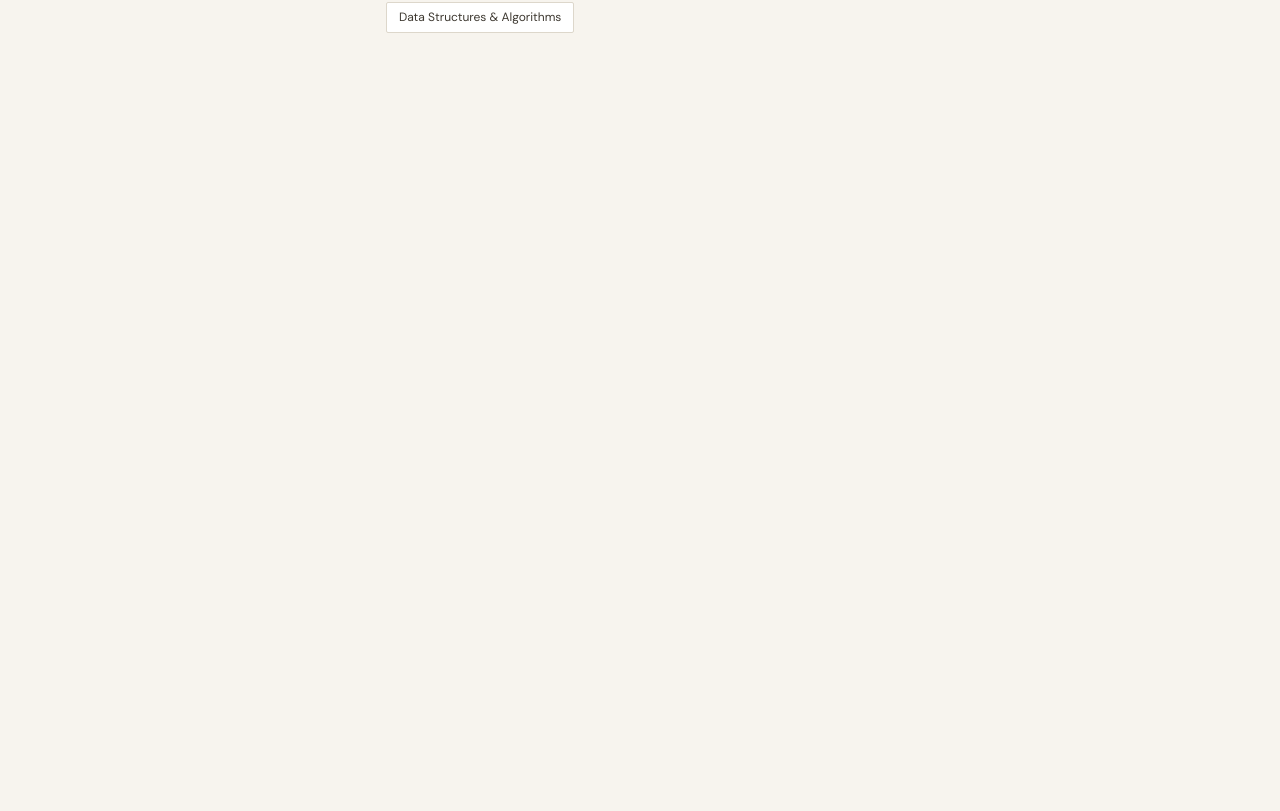
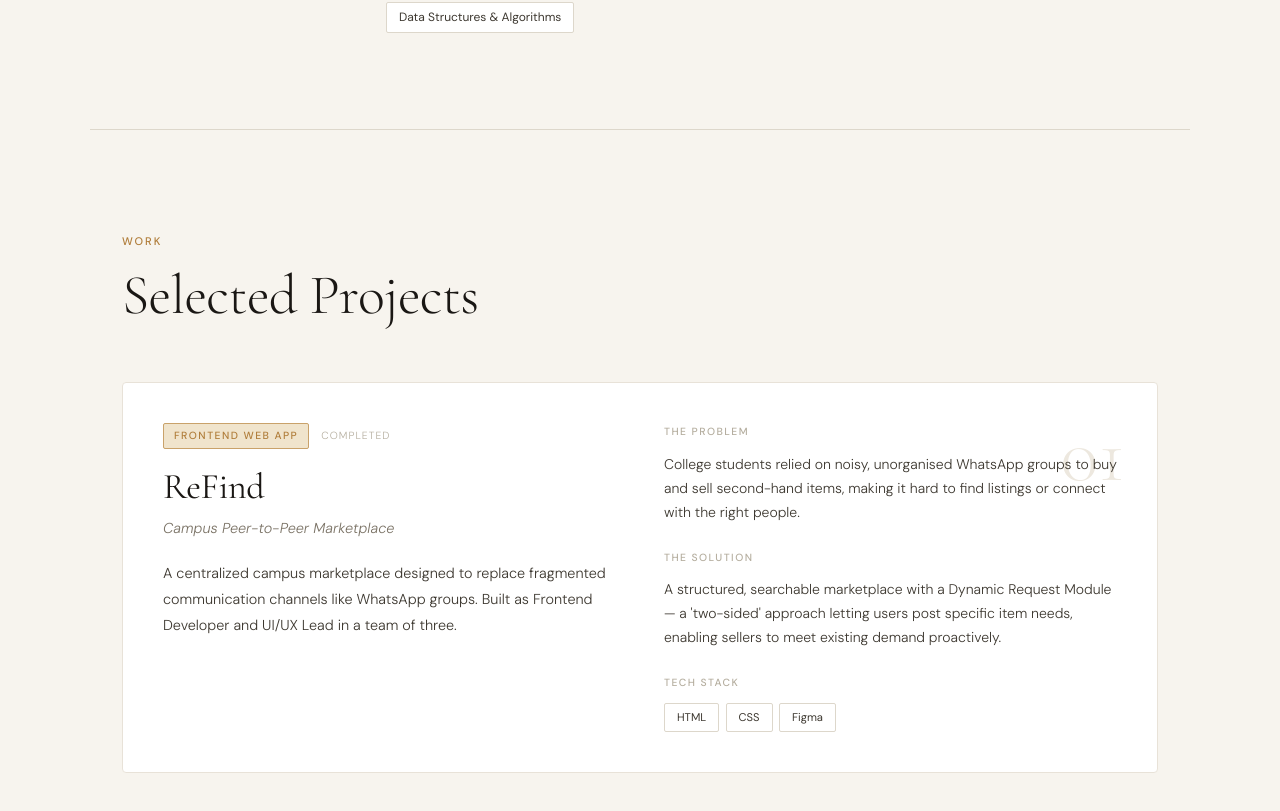
Before and after one commit to mohbhargava04/AI-Portfolio, a Next.js app: page / in a window 1280 px wide. Shown: the part 1271-2082 px from the top of the page. Before the commit the page ends 1400 px from the top, so only its background shows below. Built offline with nearby package versions, Linux system fonts and the light colour scheme.

Commit message:
feat: add projects section

```diff
--- a/src/app/page.tsx
+++ b/src/app/page.tsx
@@ -1,6 +1,7 @@
 import Navbar from "@/components/ui/Navbar";
 import HeroSection from "@/components/sections/HeroSection";
 import SkillsSection from "@/components/sections/SkillsSection";
+import ProjectsSection from "@/components/sections/ProjectsSection";
 
 export default function Home() {
   return (
@@ -8,6 +9,7 @@ export default function Home() {
       <Navbar />
       <HeroSection />
       <SkillsSection />
+      <ProjectsSection />
     </main>
   );
 }
--- /dev/null
+++ b/src/components/sections/ProjectsSection.tsx
@@ -0,0 +1,56 @@
+"use client";
+import { portfolioData } from "@/data/portfolio";
+
+export default function ProjectsSection() {
+  const { projects } = portfolioData;
+
+  return (
+    <section id="projects" style={{ maxWidth: "1100px", margin: "0 auto", padding: "6rem 2rem", borderTop: "1px solid var(--border)" }}>
+      <div style={{ marginBottom: "3.5rem" }}>
+        <span className="section-label">Work</span>
+        <h2 style={{ fontFamily: "var(--font-display)", fontSize: "clamp(2rem, 5vw, 3.5rem)", fontWeight: 300, lineHeight: 1.1, marginTop: "0.75rem", color: "var(--ink)" }}>
+          Selected Projects
+        </h2>
+      </div>
+
+      <div style={{ display: "flex", flexDirection: "column", gap: "1.5px" }}>
+        {projects.map((project, i) => (
+          <div key={project.name} className="card-hover" style={{ background: "white", border: "1px solid var(--border-soft)", borderRadius: "4px", padding: "2.5rem", position: "relative", overflow: "hidden" }}>
+            <div style={{ position: "absolute", top: "2rem", right: "2rem", fontFamily: "var(--font-display)", fontSize: "5rem", fontWeight: 300, color: "var(--cream-dark)", lineHeight: 1, userSelect: "none" }}>
+              {String(i + 1).padStart(2, "0")}
+            </div>
+            <div style={{ display: "grid", gridTemplateColumns: "1fr 1fr", gap: "3rem", position: "relative" }}>
+              <div>
+                <div style={{ display: "flex", alignItems: "center", gap: "0.75rem", marginBottom: "1rem" }}>
+                  <span style={{ fontFamily: "var(--font-body)", fontSize: "0.65rem", fontWeight: 500, letterSpacing: "0.14em", textTransform: "uppercase", color: "var(--gold)", padding: "3px 10px", border: "1px solid var(--gold-light)", borderRadius: "2px", background: "var(--gold-faint)" }}>{project.type}</span>
+                  <span style={{ fontFamily: "var(--font-body)", fontSize: "0.65rem", letterSpacing: "0.1em", textTransform: "uppercase", color: "var(--ink-faint)" }}>{project.status}</span>
+                </div>
+                <h3 style={{ fontFamily: "var(--font-display)", fontSize: "2.25rem", fontWeight: 400, color: "var(--ink)", marginBottom: "0.5rem" }}>{project.name}</h3>
+                <p style={{ fontFamily: "var(--font-body)", fontSize: "0.9rem", color: "var(--ink-muted)", fontStyle: "italic", marginBottom: "1.25rem" }}>{project.tagline}</p>
+                <p style={{ fontFamily: "var(--font-body)", fontSize: "0.9rem", color: "var(--ink-soft)", lineHeight: 1.8 }}>{project.description}</p>
+              </div>
+              <div style={{ display: "flex", flexDirection: "column", gap: "1.5rem" }}>
+                <div>
+                  <div style={{ fontFamily: "var(--font-body)", fontSize: "0.65rem", fontWeight: 500, letterSpacing: "0.14em", textTransform: "uppercase", color: "var(--ink-faint)", marginBottom: "0.75rem" }}>The Problem</div>
+                  <p style={{ fontFamily: "var(--font-body)", fontSize: "0.875rem", color: "var(--ink-soft)", lineHeight: 1.7 }}>{project.problem}</p>
+                </div>
+                <div>
+                  <div style={{ fontFamily: "var(--font-body)", fontSize: "0.65rem", fontWeight: 500, letterSpacing: "0.14em", textTransform: "uppercase", color: "var(--ink-faint)", marginBottom: "0.75rem" }}>The Solution</div>
+                  <p style={{ fontFamily: "var(--font-body)", fontSize: "0.875rem", color: "var(--ink-soft)", lineHeight: 1.7 }}>{project.solution}</p>
+                </div>
+                <div>
+                  <div style={{ fontFamily: "var(--font-body)", fontSize: "0.65rem", fontWeight: 500, letterSpacing: "0.14em", textTransform: "uppercase", color: "var(--ink-faint)", marginBottom: "0.75rem" }}>Tech Stack</div>
+                  <div style={{ display: "flex", flexWrap: "wrap", gap: "0.4rem" }}>
+                    {project.tech.map((t) => (
+                      <span key={t} className="skill-pill" style={{ fontSize: "0.7rem" }}>{t}</span>
+                    ))}
+                  </div>
+                </div>
+              </div>
+            </div>
+          </div>
+        ))}
+      </div>
+    </section>
+  );
+}
```
